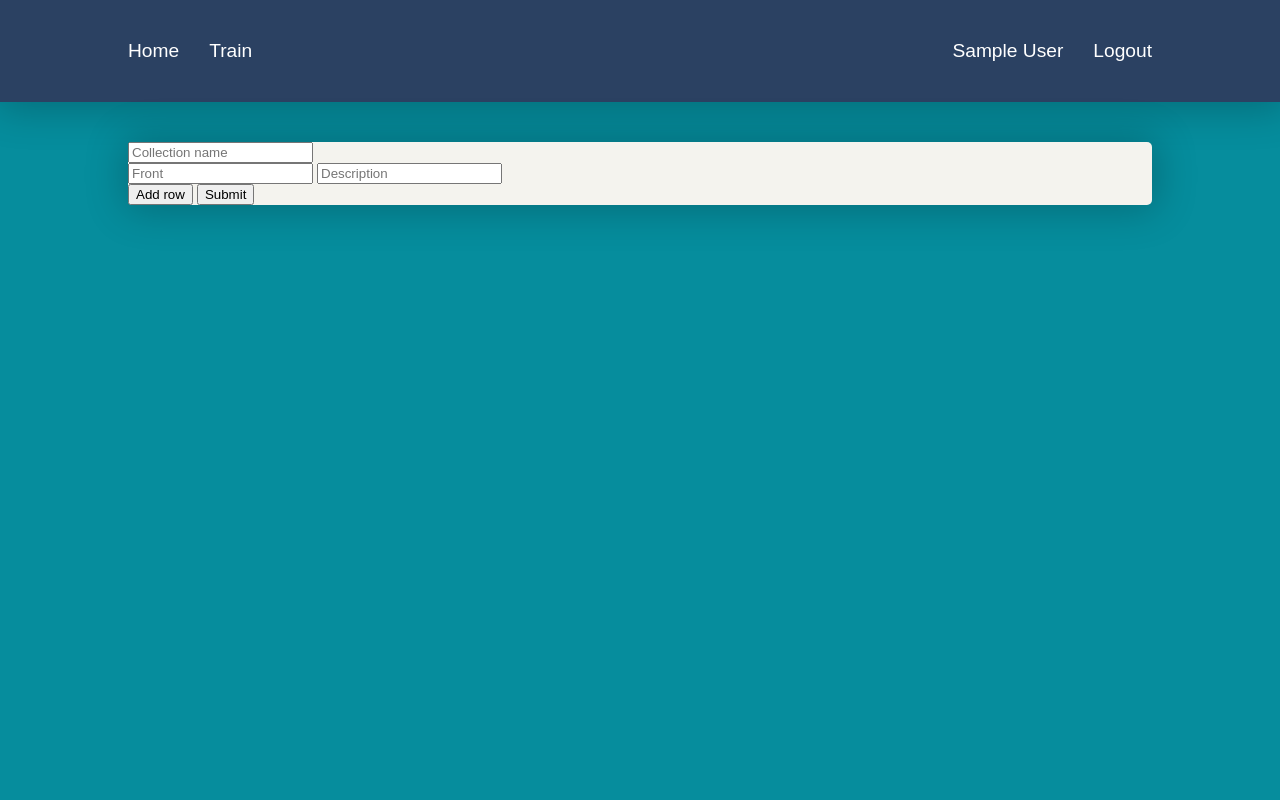
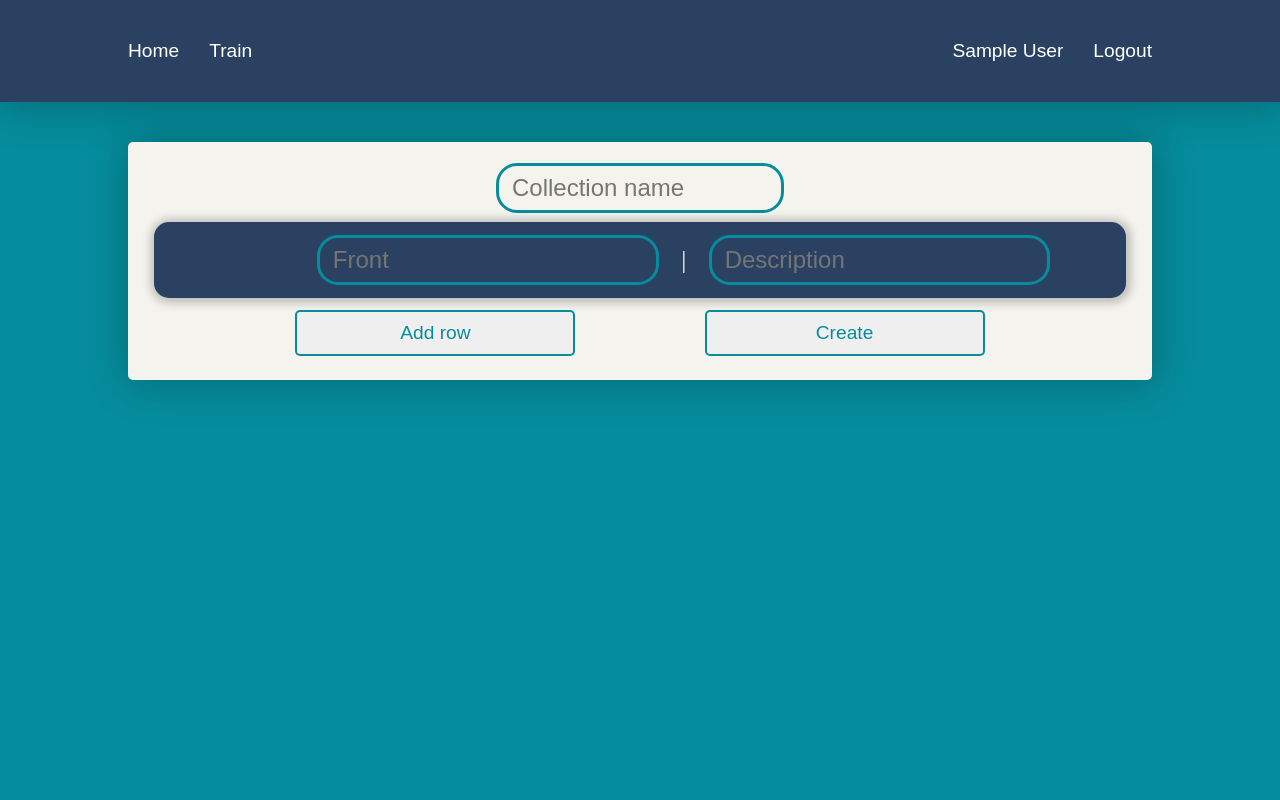
Before and after one commit to iszablowski/flashcards_app, a Flask app: page /flashcards/create_collection in a window 1280 px wide. Run offline with Flask 3, Linux system fonts and the light colour scheme; the visitor is signed in with stand-in values (Sample User, id 1).

Commit message:
creating flashcards page style added

```diff
--- a/src/application/static/css-styles/styles.css
+++ b/src/application/static/css-styles/styles.css
@@ -92,7 +92,7 @@ html, body {
 }
 
 .login-form input.submit:hover,
-.action-btns button:hover {
+.action-btns :hover {
     background-color: #068D9D;
     color: white;
 }
@@ -166,6 +166,7 @@ html, body {
 .flashcard {
     gap: 2vw;
     display: flex;
+    align-items: center;
 }
 
 .collection a {
@@ -188,3 +189,44 @@ html, body {
     font-family: Arial, sans-serif;
     font-size: x-large;
 }
+
+.card {
+    border-radius: 18px;
+    padding: 1vh 1vw;
+    outline: 3px solid #068D9D;
+    border: none;
+    background-color: transparent;
+    color: white;
+    font-size: x-large;
+}
+
+.flashcard-row {
+    padding-left: 13vw;
+    padding-right: 13vw;
+    justify-content: space-between;
+}
+
+#collection-name {
+    color: black;
+    width: 20vw;
+}
+
+#collection-name-div {
+    display: flex;
+    justify-content: center;
+}
+
+#create-btns {
+    justify-content: space-evenly;
+}
+
+.all-flashcards {
+    display: flex;
+    flex-direction: column;
+    gap: 1.5vh;
+}
+
+#break {
+    font-size: 3.2vh;
+    color: #F4F3EE;
+}
--- a/src/application/templates/flashcards/create_collection.html
+++ b/src/application/templates/flashcards/create_collection.html
@@ -4,17 +4,22 @@
 {% block signin %}{% endblock %}
 {% block signup %}{% endblock %}
 {% block hero %}
-<div class="main-edit main-profile">
-    <form method="POST", action="/flashcards/create_collection">
-        <input name="collection-name" class="collection-name" placeholder="Collection name" required>
+<div class="main-profile">
+    <form method="POST", class="main-collections main-edit" action="/flashcards/create_collection">
+        <div id="collection-name-div">
+            <input name="collection-name" id="collection-name" class="card" placeholder="Collection name" required>
+        </div>
         <div class="all-flashcards">
-            <div class="flashcard-row">
-                <input type="text" name="card-front" class="card-front" maxlength="200" placeholder="Front" required>
-                <input type="text" name="card-description" class="card-description" maxlength="1000" placeholder="Description" required>
+            <div class="flashcard-row flashcard">
+                <input type="text" name="card-front" class="card card-front" maxlength="200" placeholder="Front" required>
+                <span id="break">|</span>
+                <input type="text" name="card-description" class="card card-description" maxlength="1000" placeholder="Description" required>
             </div>
         </div>
-        <button type="button" id="add-row-btn">Add row</button>
-        <input type="submit">
+        <div class="action-btns" id="create-btns">
+            <button class="submit" type="button" id="add-row-btn">Add row</button>
+            <input class="submit" type="submit" value="Create">
+        </div>
     </form>
 </div>
 <script src="{{ url_for('static', filename='js-scripts/adding_flashcard.js') }}"></script>
```
